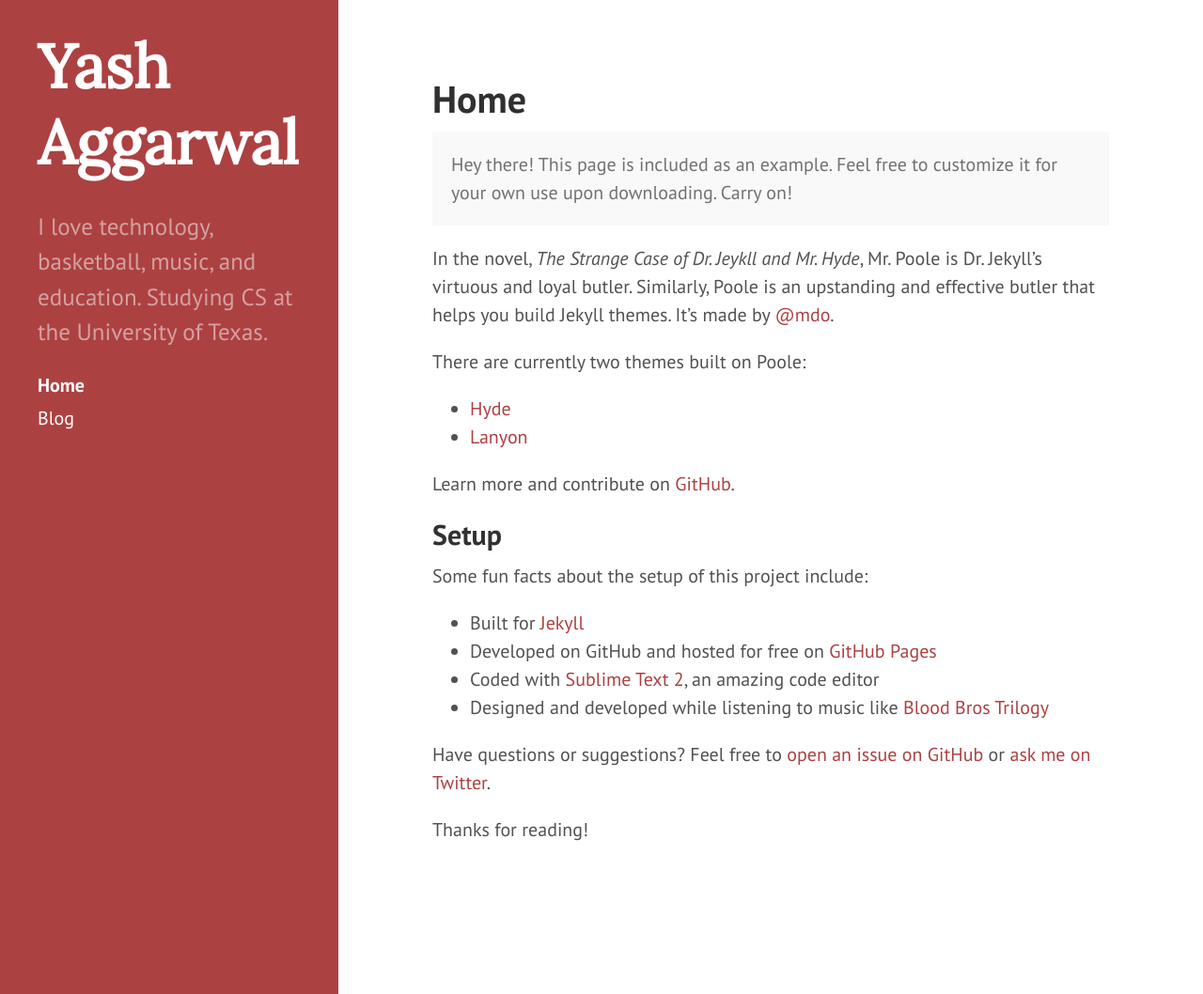
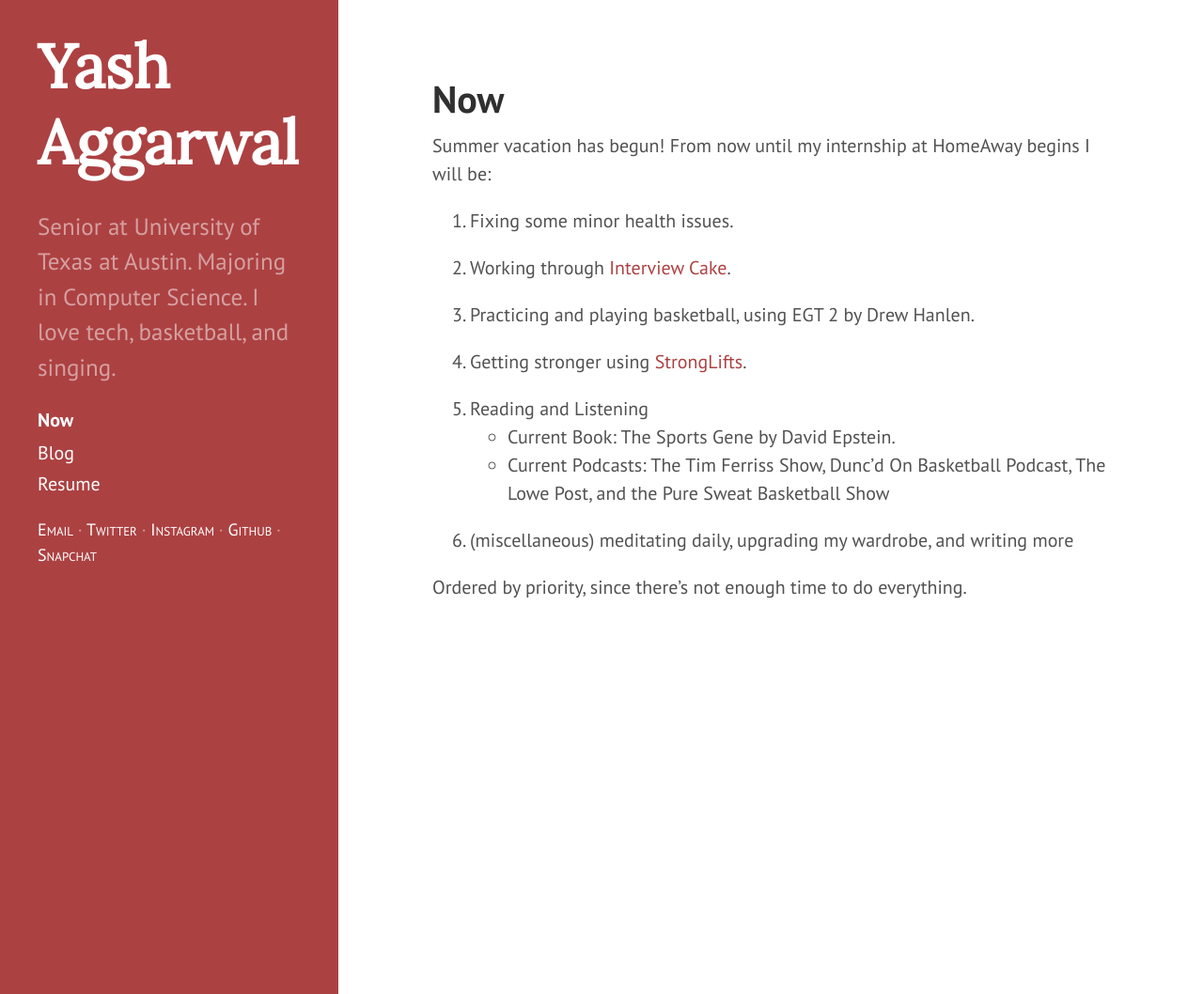
Before and after one commit to Budgetperson/budgetperson.github.io, a Jekyll site: the page built from index.md, in a window 1280 px wide and 1058 px high. Shown: the whole window at 94% size. Built offline with Jekyll 4.4.1, drawn with Linux system fonts in a browser that asks for light colours; Markdown is read by kramdown in place of the engine named in the settings.

Commit message:
add stuff

```diff
--- a/_config.yml
+++ b/_config.yml
@@ -1,16 +1,16 @@
 # Dependencies
 markdown:         redcarpet
 highlighter:      pygments
+gems: [jekyll-paginate, jekyll-gist]
 
 # Permalinks
 permalink:        pretty
-relative_permalinks: true
 
 # Setup
 title:            'Yash Aggarwal'
 tagline:          'A Jekyll theme'
 description:      'UT Austin Computer Science. I love tech, basketball, music, and education. I really love combinations of them.'
-url:              http://hyde.getpoole.com
+url:              http://www.yashaggarwal.com
 baseurl:          /
 
 author:
--- a/_includes/sidebar.html
+++ b/_includes/sidebar.html
@@ -6,11 +6,11 @@
           {{ site.title }}
         </a>
       </h1>
-      <p class="lead">I love technology, basketball, music, and education. Studying CS at the University of Texas.</p>
+      <p class="lead">Senior at University of Texas at Austin. Majoring in Computer Science. I love tech, basketball, and singing.</p>
     </div>
 
     <nav class="sidebar-nav">
-      <a class="sidebar-nav-item{% if page.url == site.baseurl %} active{% endif %}" href="{{ site.baseurl }}">Home</a>
+      <a class="sidebar-nav-item{% if page.url == site.baseurl %} active{% endif %}" href="{{ site.baseurl }}">Now</a>
 
       {% comment %}
         The code below dynamically generates a sidebar nav of pages with
@@ -25,12 +25,10 @@
           {% endif %}
         {% endif %}
       {% endfor %}
-
-<!--       <a class="sidebar-nav-item" href="{{ site.github.repo }}/archive/v{{ site.version }}.zip">Download</a>
-      <a class="sidebar-nav-item" href="{{ site.github.repo }}">GitHub project</a> -->
-<!--       <span class="sidebar-nav-item">Currently v{{ site.version }}</span>
- -->    </nav>
-
-<!--     <p>&copy; {{ site.time | date: '%Y' }}. All rights reserved.</p>
- -->  </div>
+      <a href="{{ site.baseurl }}public/Resume.pdf">Resume</a>
+    </nav>
+    <div class="contactme" style="font-variant: small-caps; font-size: 18px;">
+      <a href="mailto:yash0609@gmail.com">Email</a> &#183; <a href="http://twitter.com/slushyash">Twitter</a> &#183; <a href="http://instagram.com/slushyash">Instagram</a> &#183; <a href="http://github.com/Budgetperson">Github</a> &#183; <a href="https://www.snapchat.com/add/slushyash">Snapchat</a>
+    </div>
+  </div>
 </div>
--- a/index.md
+++ b/index.md
@@ -1,31 +1,23 @@
 ---
 layout: page
-title: Home
+title: Now
 show_in_sidebar: false
 ---
 
-<p class="message">
-  Hey there! This page is included as an example. Feel free to customize it for your own use upon downloading. Carry on!
-</p>
+Summer vacation has begun! From now until my internship at HomeAway begins I will be:
 
-In the novel, *The Strange Case of Dr. Jeykll and Mr. Hyde*, Mr. Poole is Dr. Jekyll's virtuous and loyal butler. Similarly, Poole is an upstanding and effective butler that helps you build Jekyll themes. It's made by [@mdo](https://twitter.com/mdo).
+1. Fixing some minor health issues.
 
-There are currently two themes built on Poole:
+2. Working through [Interview Cake](http://www.interviewcake.com).
 
-* [Hyde](http://hyde.getpoole.com)
-* [Lanyon](http://lanyon.getpoole.com)
+3. Practicing and playing basketball, using EGT 2 by Drew Hanlen.
 
-Learn more and contribute on [GitHub](https://github.com/poole).
+4. Getting stronger using [StrongLifts](http://www.stronglifts.com).
 
-## Setup
+5. Reading and Listening
+	* Current Book: The Sports Gene by David Epstein.
+	* Current Podcasts: The Tim Ferriss Show, Dunc'd On Basketball Podcast, The Lowe Post, and the Pure Sweat Basketball Show
 
-Some fun facts about the setup of this project include:
+6. (miscellaneous) meditating daily, upgrading my wardrobe, and writing more
 
-* Built for [Jekyll](http://jekyllrb.com)
-* Developed on GitHub and hosted for free on [GitHub Pages](https://pages.github.com)
-* Coded with [Sublime Text 2](http://sublimetext.com), an amazing code editor
-* Designed and developed while listening to music like [Blood Bros Trilogy](https://soundcloud.com/maddecent/sets/blood-bros-series)
-
-Have questions or suggestions? Feel free to [open an issue on GitHub](https://github.com/poole/issues/new) or [ask me on Twitter](https://twitter.com/mdo).
-
-Thanks for reading!
+Ordered by priority, since there's not enough time to do everything.
```
Also changed, not shown: 1 other file.
